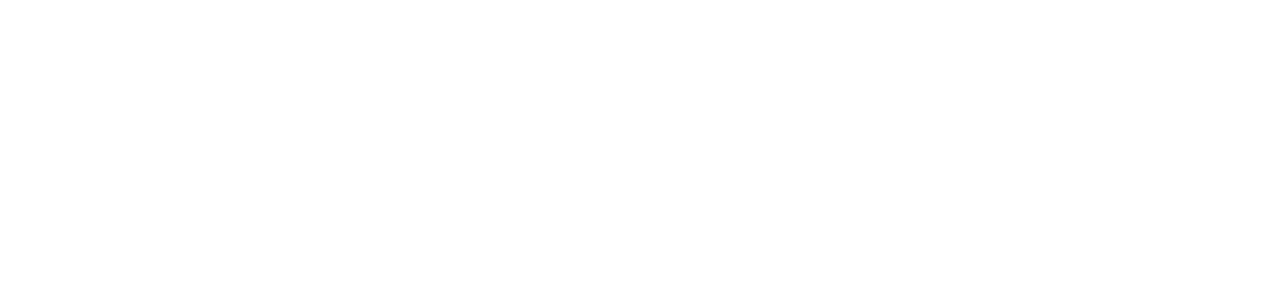
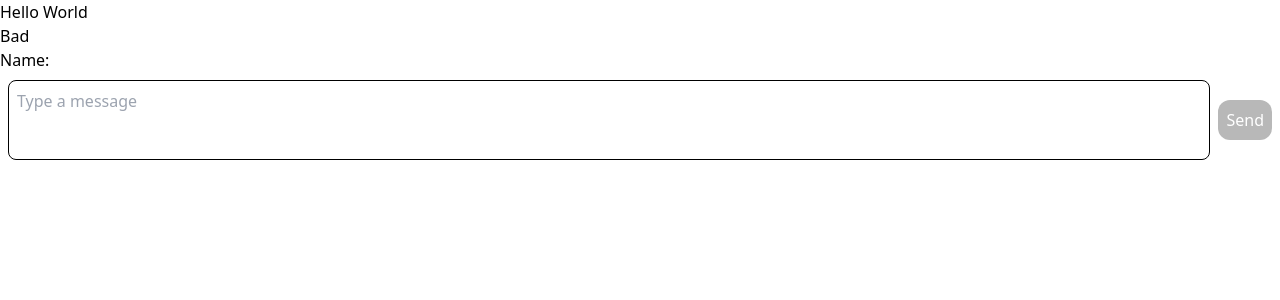
Before and after one commit to KofiAckah/Student-Business-1.0, a React (Vite) app in the folder frontend/: page /chat/1 in a window 1280 px wide. Before the commit this address had no page. Shown: the top 300 px of the page. Built offline with nearby package versions, Linux system fonts and the light colour scheme.

Commit message:
Add form validation for empty message

```diff
--- a/frontend/src/App.jsx
+++ b/frontend/src/App.jsx
@@ -17,6 +17,7 @@
 import EditProduct from "./Pages/Profile/EditProduct";
 // Messages Routes
 import Message from "./Pages/Messages/Message";
+import Chat from "./Pages/Messages/Chat";
 
 import { useAuthContext } from "./Components/authContext";
 import "./App.css";
@@ -59,6 +60,7 @@
       <Route path="/edit-items/:id" element={<EditProduct />} />
       {/* Messages Routes */}
       <Route path="/messages" element={<Message />} />
+      <Route path="/chat/:id" element={<Chat />} />
       {/* Accounts Routes */}
       <Route path="/login" element={<Login />} />
       <Route path="/signup" element={<SignUp />} />
--- a/frontend/src/Components/Conversation.jsx
+++ b/frontend/src/Components/Conversation.jsx
@@ -64,7 +64,7 @@
       </div>
       <div className="text-center border border-black mx-32 my-2 rounded-3xl text-red-600">
         <FontAwesomeIcon icon={faTriangleExclamation} />
-        <p>Do not pay in advance, including for delivery</p>
+        <p>Do not pay in advance</p>
       </div>
       {messages.map((message, index) => {
         const messageDate = dateOnly(message.createdAt);
--- a/frontend/src/Components/SendMessage.jsx
+++ b/frontend/src/Components/SendMessage.jsx
@@ -21,6 +21,11 @@
         }
       );
       setMessage("");
+      {
+        message === ""
+          ? enqueueSnackbar("Please fill the form", { variant: "error" })
+          : enqueueSnackbar("Message sent", { variant: "success" });
+      }
     } catch (error) {
       enqueueSnackbar(error.response.data.msg, { variant: "error" });
     }
--- /dev/null
+++ b/frontend/src/Pages/Messages/Chat.jsx
@@ -0,0 +1,28 @@
+// Mobile View chating messages
+import { useState, useEffect } from "react";
+import { useSnackbar } from "notistack";
+import { Link, useParams } from "react-router-dom";
+
+// Components
+import SendMessage from "../../Components/SendMessage";
+import Conversation from "../../Components/Conversation";
+
+export default function Chat() {
+  const { enqueueSnackbar } = useSnackbar();
+  const { id } = useParams();
+  return (
+    <div>
+      <p>Hello World</p>
+      <p>Bad</p>
+      <p>Name: {id.username}</p>
+      <div className="bg-white">
+        <SendMessage
+          receiverId={id}
+          className="bg-white p-2 flex items-center"
+        />
+      </div>
+    </div>
+  );
+}
+
+// <Conversation selectedUser={sendId} userObject={userObject} />
--- a/frontend/src/Pages/Messages/Message.jsx
+++ b/frontend/src/Pages/Messages/Message.jsx
@@ -1,6 +1,6 @@
 import axios from "axios";
 import { useState, useEffect } from "react";
-// import { Link } from "react-router-dom";
+import { Link } from "react-router-dom";
 import { useSnackbar } from "notistack";
 import NoMessage from "../../assets/Email capture.gif";
 
@@ -16,6 +16,7 @@
   const [sendId, setSendId] = useState(null);
   const [userObject, setUserObject] = useState({});
   const { enqueueSnackbar } = useSnackbar();
+  const [isWide, setIsWide] = useState(window.innerWidth >= 768);
 
   useEffect(() => {
     const fetchUsers = async () => {
@@ -32,11 +33,22 @@
       }
     };
     fetchUsers();
+
+    const handleResize = () => {
+      setIsWide(window.innerWidth >= 768);
+    };
+    window.addEventListener("resize", handleResize);
+    return () => {
+      window.removeEventListener("resize", handleResize);
+    };
   }, [enqueueSnackbar]);
+  console.log("Hello: ", isWide);
 
   return (
-    <div className="bg-secondary-100">
+    <div className="md:bg-secondary-100">
       <NavBar />
+      {isWide ? (
+        // Desktop View
         <div className="md:grid md:grid-cols-3 md:m-10 lg:mx-20 xl:mx-32 2xl:mx-44 h-[33rem]">
           <div className="overflow-auto h-full bg-white border-r border-secondary-100">
             <h2 className="text-center text-xl font-bold pb-2 sticky top-0 bg-white border-b border-primary-300">
@@ -52,14 +64,19 @@
                   setUserObject(user);
                 }}
                 className={`${
-                selectedUser === user.username ? "bg-secondary-100" : "bg-white"
+                  selectedUser === user.username
+                    ? "bg-secondary-100"
+                    : "bg-white"
                 } cursor-pointer`}
               >
-              <MessagesUsers username={user.username} image={user.profilePic} />
+                <MessagesUsers
+                  username={user.username}
+                  image={user.profilePic}
+                />
               </div>
             ))}
           </div>
-        <div className="md:col-span-2 relative bg-white h-full overflow-auto">
+          <div className="md:col-span-2 relative bg-white h-full overflow-auto max-md:hidden">
             {selectedUser ? (
               <div>
                 <Conversation selectedUser={sendId} userObject={userObject} />
@@ -84,6 +101,23 @@
             )}
           </div>
         </div>
+      ) : (
+        // Mobile View
+        <div>
+          <h2 className="text-center text-xl font-bold pb-2 sticky top-0 bg-white border-b border-primary-300">
+            My Messages
+          </h2>
+          {users.map((user, index) => (
+            <Link
+              to={`/chat/${user._id}`}
+              key={index}
+              onClick={setUserObject(user)}
+            >
+              <MessagesUsers username={user.username} image={user.profilePic} />
+            </Link>
+          ))}
+        </div>
+      )}
       <div className="h-4"></div>
     </div>
   );
```
Also changed, not shown: 1 other file (tests, documents, lock files or other folders). Lines whose indentation alone changed are shown as unchanged.
